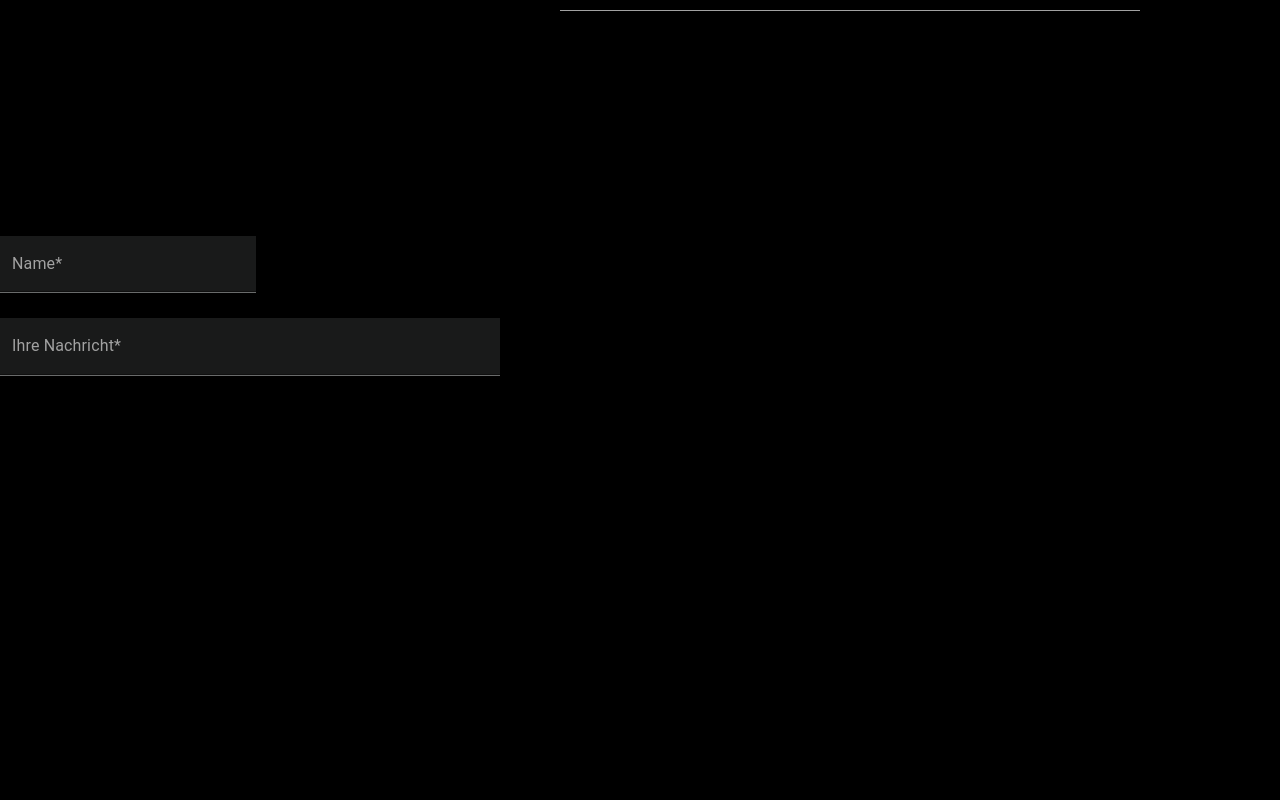
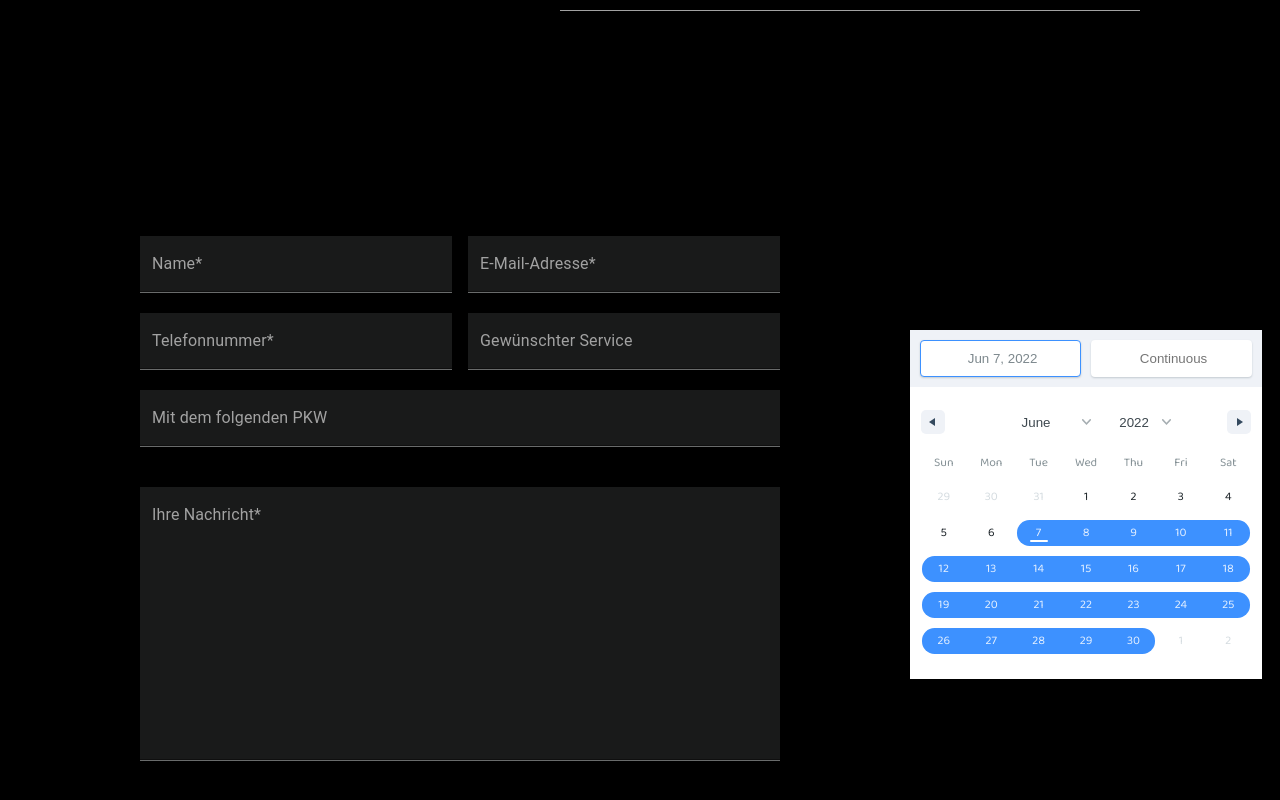
Before and after one commit to Barna-Molnar/aro-project, a React (Create React App) app: page / in a window 1280 px wide. Shown: the part 2429-3229 px from the top of the page. Before the commit the page ends 2896 px from the top, so only its background shows below. Built offline with nearby package versions, Linux system fonts and the light colour scheme.

Commit message:
Custom Date Range Picker stage 1

```diff
--- a/package.json
+++ b/package.json
@@ -13,8 +13,10 @@
     "@types/node": "^16.11.38",
     "@types/react": "^18.0.12",
     "@types/react-dom": "^18.0.5",
+    "date-fns": "^2.28.0",
     "postcss-scss": "^4.0.4",
-    "react": "^18.1.0",
+    "react": "^18.2.0",
+    "react-date-range": "^1.4.0",
     "react-dom": "^18.1.0",
     "react-scripts": "5.0.1",
     "typescript": "^4.7.3",
@@ -45,6 +47,7 @@
     ]
   },
   "devDependencies": {
+    "@types/react-date-range": "^1.4.3",
     "typescript-plugin-css-modules": "^3.4.0"
   }
 }
--- /dev/null
+++ b/src/components/CustomDateRangePicker.tsx
@@ -0,0 +1,29 @@
+// @ts-nocheck
+import 'react-date-range/dist/styles.css'; // main style file
+import 'react-date-range/dist/theme/default.css'; // theme css file
+import { DateRange } from 'react-date-range';
+import { useState } from 'react';
+
+const CustomDatePicker = () => {
+
+    const [state, setState] = useState([
+        {
+            startDate: new Date(),
+            endDate: null,
+            key: "selection"
+        }
+    ]);
+    return (
+        <div className="App">
+            <h1>react-date-range Example</h1>
+            <DateRange
+                onChange={item => setState([item.selection])}
+                moveRangeOnFirstSelection={false}
+                ranges={state}
+            />
+        </div>
+    );
+
+};
+
+export default CustomDatePicker
--- a/src/components/CustomInputField.tsx
+++ b/src/components/CustomInputField.tsx
@@ -5,7 +5,8 @@ import { FC } from "react";
 /// TODO: Colors should be imported from Module
 
 const CustomTextField = styled(TextField)({
-
+    display: 'flex',
+    flexGrow: 1,
     '& label.MuiInputLabel-root': {
         color: '#A2A2A2',
         // fontSize: '18px', ???
@@ -25,6 +26,7 @@ const CustomTextField = styled(TextField)({
         borderBottom: ' 1.5px solid #696B6B',
         transition: 'all .3s ease',
         minWidth: '256px',
+
         '&.Mui-focused ': {
             borderBottomColor: '#EDEFEF',
         },
@@ -36,13 +38,13 @@ const CustomTextField = styled(TextField)({
 });
 
 
-interface BasePropsObj extends FilledTextFieldProps {
+interface BaseProps extends FilledTextFieldProps {
     label: string;
-    value: string;
+    value: string | Array<{ value: string; label: string; }>;
     onChange: (event: React.ChangeEvent<HTMLInputElement>) => void;
 }
 
-interface InputFieldProps extends Omit<BasePropsObj, 'variant'> { } // in order to have the variant props internally fixed
+interface InputFieldProps extends Omit<BaseProps, 'variant'> { } // in order to have the variant props internally fixed
 
 const CustomInputField: FC<InputFieldProps> = ({ label, value, onChange, ...rest }) => {
 
--- a/src/components/Form.tsx
+++ b/src/components/Form.tsx
@@ -1,5 +1,6 @@
 import { useState } from 'react';
 import FormStyles from '../styles/Form.module.scss';
+import CustomDatePicker from './CustomDateRangePicker';
 import CustomInputField from './CustomInputField';
 import Divider from './Divider';
 
@@ -12,17 +13,25 @@ const Form = () => {
 
     console.log(name);
 
+
     return (
         <div className={FormStyles.container}>
             <div className={FormStyles.titleWrapper}>
                 <h2 className={FormStyles.title}>Anfrage</h2>
                 <Divider />
             </div>
-            <div style={{ width: '500px' }}>
-                <CustomInputField label='Name*' value={name} onChange={handleChange} />
-                <br />
-                <br />
-                <CustomInputField label='Ihre Nachricht*' value={name} onChange={handleChange} multiline fullWidth />
+            <div className={FormStyles.formWrapper}>
+                <div >
+                    <div className={FormStyles.inputFlexBox}>
+                        <CustomInputField label='Name*' value={name} onChange={handleChange} />
+                        <CustomInputField label='E-Mail-Adresse*' value={name} onChange={handleChange} />
+                        <CustomInputField label='Telefonnummer*' value={name} onChange={handleChange} />
+                        <CustomInputField label='Gewünschter Service' value={name} onChange={handleChange} />
+                        <CustomInputField label='Mit dem folgenden PKW' value={name} onChange={handleChange} />
+                    </div>
+                    <CustomInputField label='Ihre Nachricht*' value={name} onChange={handleChange} multiline fullWidth rows={10} />
+                </div>
+                <CustomDatePicker />
             </div>
 
 
--- a/src/styles/Form.module.scss
+++ b/src/styles/Form.module.scss
@@ -38,3 +38,19 @@
   width: fit-content;
   flex-direction: row-reverse;
 }
+
+.formWrapper {
+  display: flex;
+  justify-content: space-between;
+  padding-left: 140px;
+  min-width: 760px;
+}
+
+.inputFlexBox {
+  display: flex;
+  column-gap: 16px;
+  row-gap: 20px;
+  margin-bottom: 40px;
+  flex-wrap: wrap;
+  max-width: 50vw;
+}
```
Also changed, not shown: src/data.json (deleted, +0 -80 lines), 1 other file (tests, documents, lock files or other folders).
